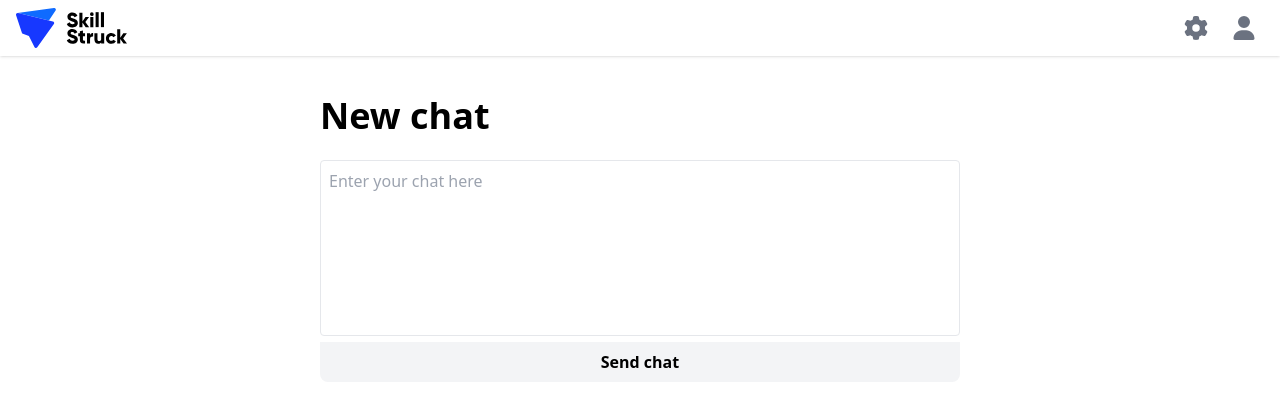
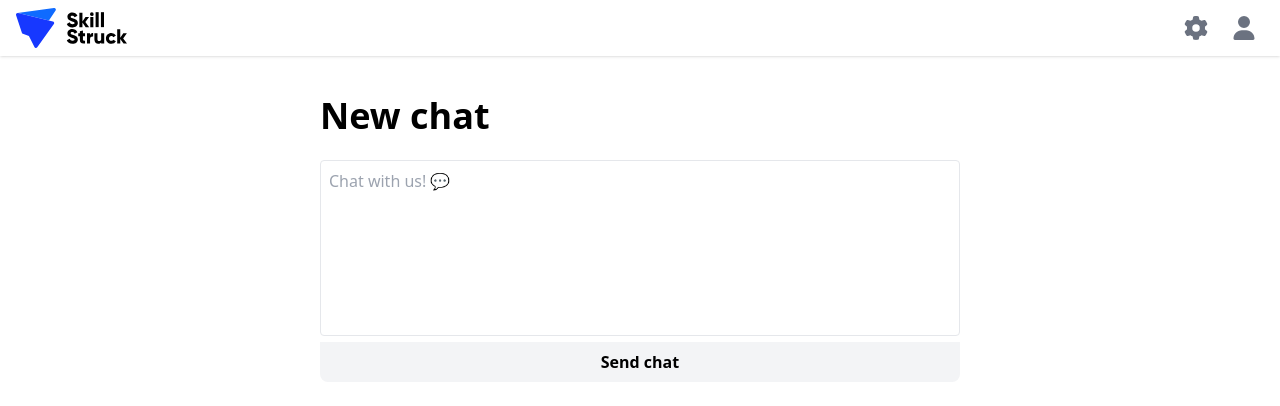
Before and after one commit to akabishau/vue-practice, a Nuxt app: page /chat in a window 1280 px wide. Shown: the top 406 px of the page. Built offline with nearby package versions, Linux system fonts and the light colour scheme.

Commit message:
clean up chat page and add comments about progress

```diff
--- a/pages/chat.vue
+++ b/pages/chat.vue
@@ -4,8 +4,8 @@
         <div class="max-w-2xl w-full mx-auto py-10 px-4">
             <h1 class="font-bold text-4xl mb-6">New chat</h1>
             <textarea v-model="message" class="w-full min-h-44 rounded border resize-none p-2"
-                placeholder="Enter your chat here"
-                @paste="handlePaste">
+                :placeholder="placeholderText"
+                @paste="handlePaste"> <!-- js event(paste) is passed automatically as first arg -->
             </textarea>
             <button @click="sendChat()"
                 class="font-bold w-full px-4 py-2 bg-gray-100 hover:bg-gray-200 transition-colors rounded-b-lg">
@@ -15,20 +15,6 @@
     </div>
 </template>
 
-<!-- <script setup lang="ts">
-
-// TODO: prevent the user from pasting into the textarea if the enablePaste setting is disabled
-
-const message = ref('');
-
-function sendChat() {
-    console.log('SENDING CHAT');
-    message.value = '';
-    // don't worry about changing the functionality for "sendChat"
-}
-</script> -->
-
-
 <script setup lang="ts">
 import { ref } from 'vue';
 import { useStore } from '~/stores/index';
@@ -36,13 +22,20 @@ import { useStore } from '~/stores/index';
 const message = ref('');
 const store = useStore();
 
-// Function to handle paste events
+
+// dynamic placeholder text based on user settings
+const placeholderText = computed(() =>
+  store.user?.settings.enablePaste === false
+    ? 'Ask here you question 💬 (No pasting, please 🙅‍♂️)'
+    : 'Chat with us! 💬'
+);
+
 function handlePaste(event: ClipboardEvent) {
+  event.preventDefault();
+
   // Check if paste is disabled in user settings
   if (store.user?.settings.enablePaste === false) {
-    // Prevent the paste action
     event.preventDefault();
-    alert("Pasting text is disabled.");
   }
 }
 
```
Also changed, not shown: 1 other file (tests, documents, lock files or other folders).
